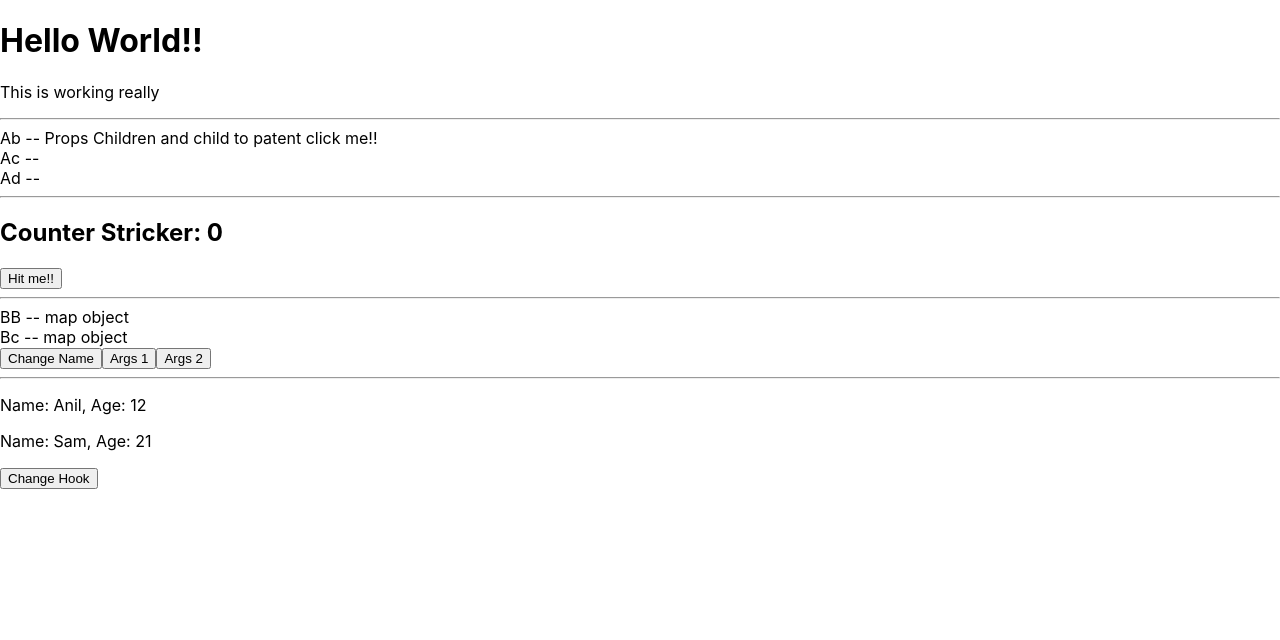
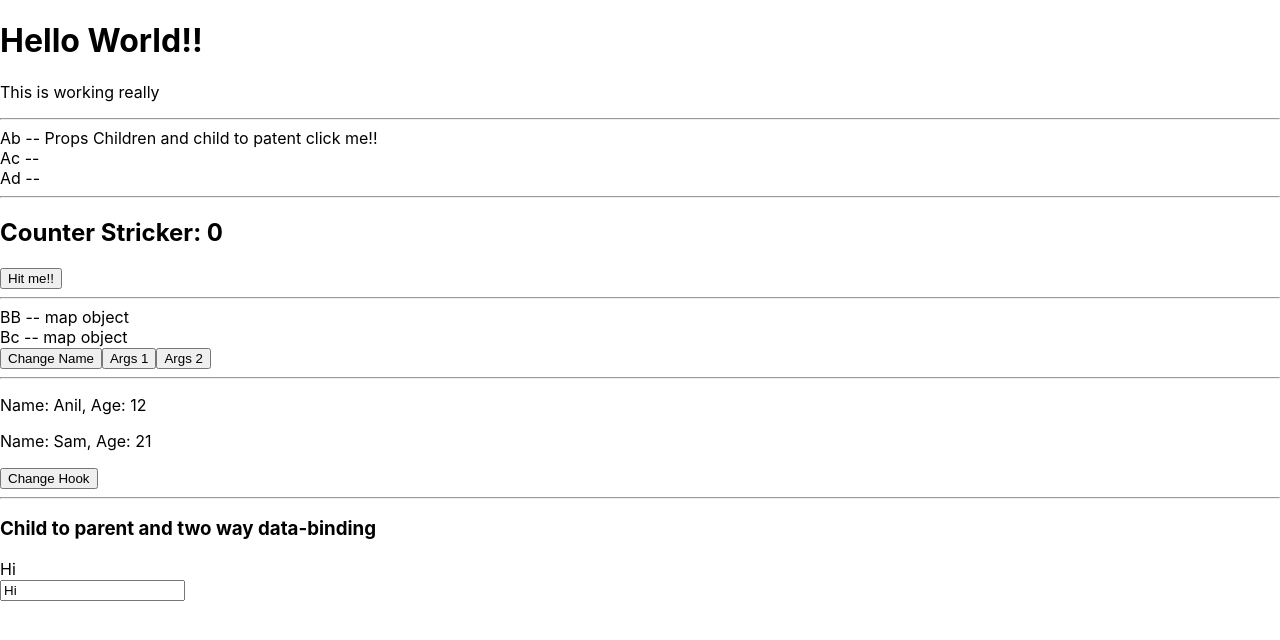
Before and after one commit to anil-bomma/react-burger-app, a React (Create React App) app: page / in a window 1280 px wide. Shown: the top 640 px of the page. Built offline with nearby package versions, Linux system fonts and the light colour scheme.

Commit message:
two way data binding

```diff
--- a/src/App.js
+++ b/src/App.js
@@ -4,6 +4,7 @@ import React, { Component } from "react";
 import Person from "./Person/Person";
 import Counter from "./Person/Counter";
 import PersonHook from "./Person/PersonHooks";
+import TwoWayDataBinding from "./Person/TwoWayDataBinding";
 
 
 class App extends Component {
@@ -12,7 +13,8 @@ class App extends Component {
   state = {
     persons: [{ name: "BB" }, { name: "Bc" }],
     name: "asas",
-    i: 0
+    i: 0,
+    twoWay: "Hi"
   };
 
   switchNameHandler = () => {
@@ -27,6 +29,12 @@ class App extends Component {
     this.setState({
       persons: [{ name: args + " " + this.state.i }, { name: "Bc" }],
       i: this.state.i + 1
+    });
+  }
+
+  handleChange = (e) => {
+    this.setState({
+      twoWay: e.target.value
     });
   }
 
@@ -52,6 +60,11 @@ class App extends Component {
         <button onClick={() => this.switchNameWithArgs("args2")}>Args 2</button>
         <hr />
         <PersonHook></PersonHook>
+
+        <hr></hr>
+        <h3>Child to parent and two way data-binding</h3>
+        {this.state.twoWay}
+        <TwoWayDataBinding handleChange={this.handleChange} twoWay={this.state.twoWay} />
       </div>
     );
   }
--- /dev/null
+++ b/src/Person/TwoWayDataBinding.js
@@ -0,0 +1,12 @@
+import React from 'react'
+
+
+const TwoWayDataBinding = (props) => {
+    return (
+        <div>
+            <input type="text" onChange={props.handleChange} value={props.twoWay}/>
+        </div>
+    )
+}
+
+export default TwoWayDataBinding;
```
Also changed, not shown: 1 other file (tests, documents, lock files or other folders).
